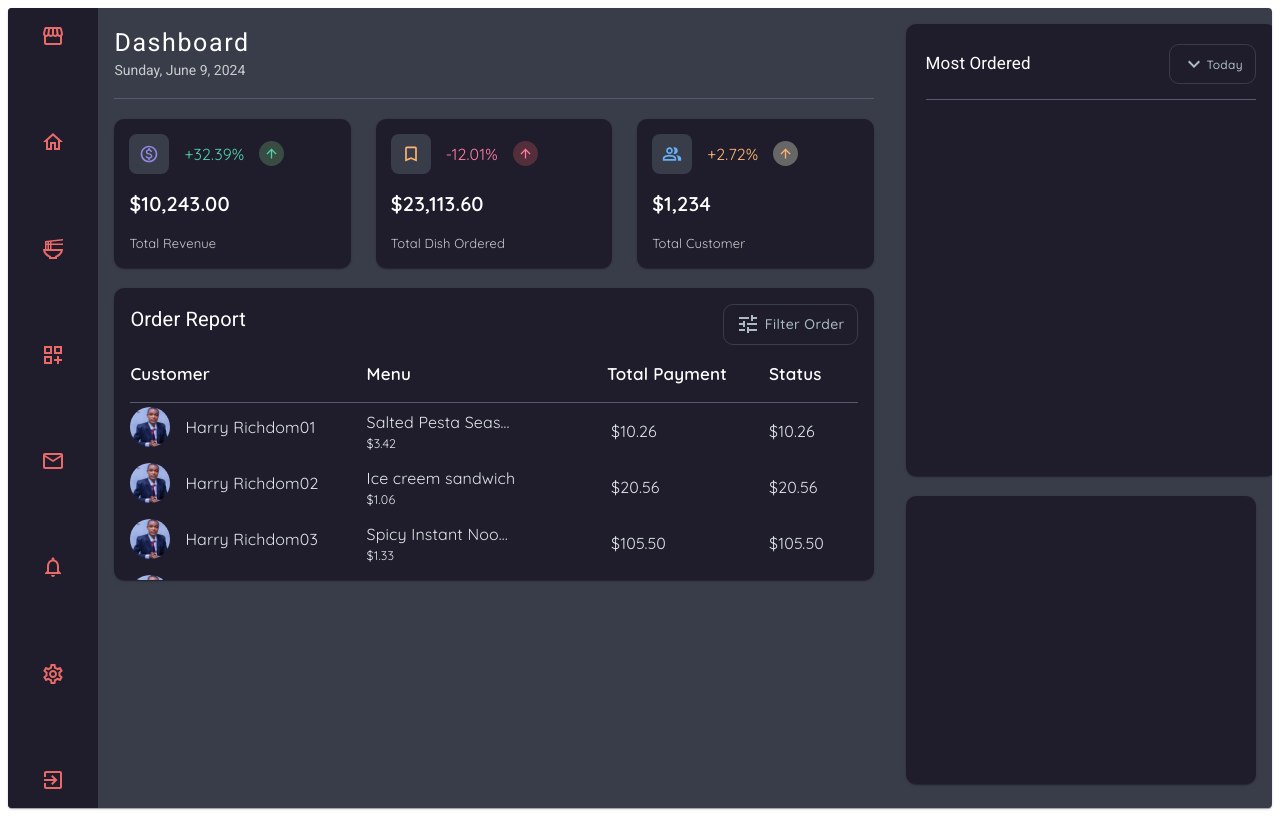
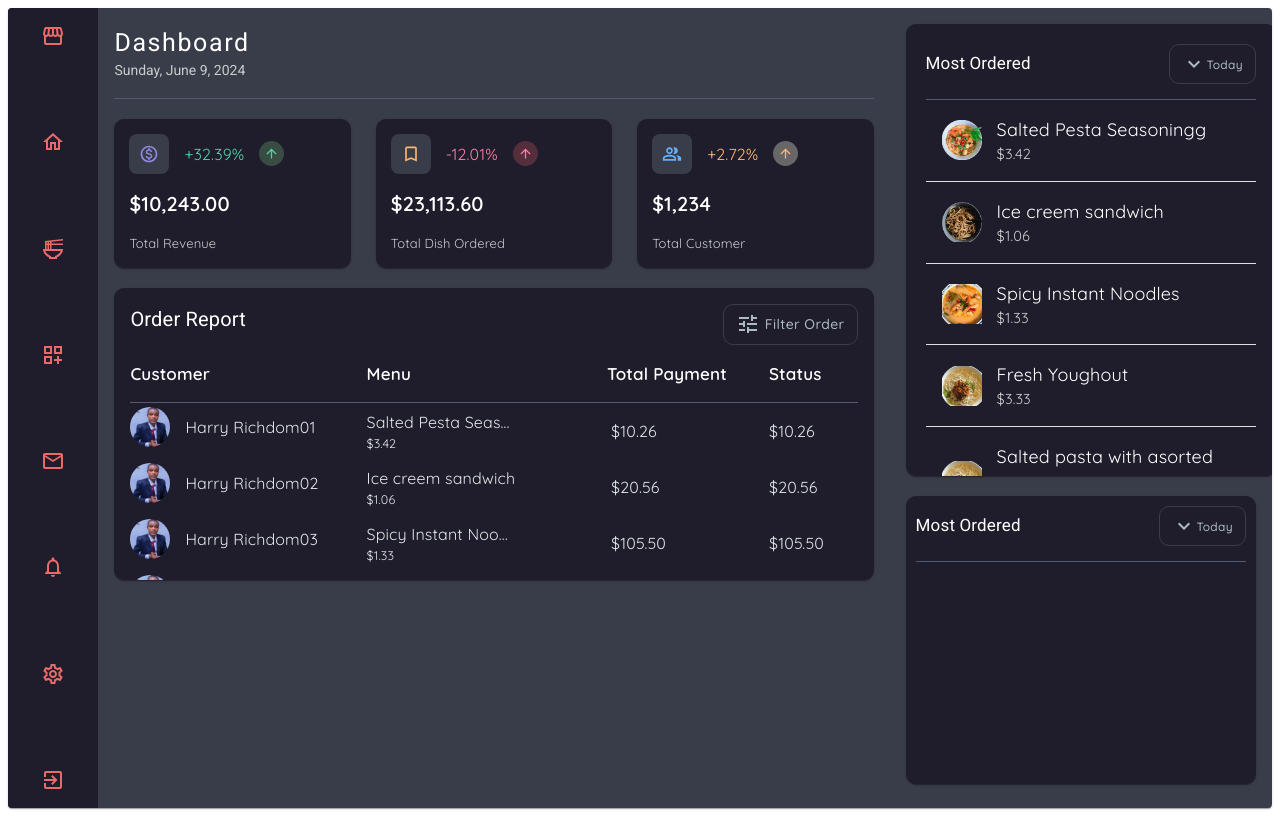
Before and after one commit to A-Richdom/FOOD-ORDERING-WEBITE, a React (Vite) app: page /dashboard in a window 1280 px wide. Built offline with nearby package versions, Linux system fonts and the light colour scheme.

Commit message:
Order Report Table Implementation

```diff
--- a/src/Components/Dashboard.jsx
+++ b/src/Components/Dashboard.jsx
@@ -1,8 +1,11 @@
-import React from 'react'
+import React, { useState } from 'react'
 import {
     Card, CardContent, Box, styled, Button, Menu, MenuItem, Fade, Typography,
     TableContainer,
     Table,
+    TableBody,
+    TableRow,
+    TableCell,
 } from '@mui/material'
 import { makeStyles } from '@mui/styles'
 import StorefrontIcon from '@mui/icons-material/Storefront';
@@ -27,7 +30,7 @@ import zIndex from '@mui/material/styles/zIndex';
 const dishes = [
     {
         customer: 'Harry Richdom01',
-        imgSrc: 'CustomerImages/customer.jpg',
+        imgSrc: 'DishImages/img1.png',
         name: 'Salted Pesta Seasoningg',
         price: '$3.42',
         unitAvailable: '20 Bowls Available',
@@ -36,7 +39,7 @@ const dishes = [
     },
     {
         customer: 'Harry Richdom02',
-        imgSrc: 'CustomerImages/customer.jpg',
+        imgSrc: 'DishImages/img2.png',
         name: 'Ice creem sandwich',
         price: '$1.06',
         unitAvailable: '10 Bowls Available',
@@ -45,7 +48,7 @@ const dishes = [
     },
     {
         customer: 'Harry Richdom03',
-        imgSrc: 'CustomerImages/customer.jpg',
+        imgSrc: 'DishImages/img3.png',
         name: 'Spicy Instant Noodles',
         price: '$1.33',
         unitAvailable: '5 Bowls Available',
@@ -54,7 +57,7 @@ const dishes = [
     },
     {
         customer: 'Harry Richdom04',
-        imgSrc: 'CustomerImages/customer.jpg',
+        imgSrc: 'DishImages/img4.png',
         name: 'Fresh Youghout',
         price: '$3.33',
         unitAvailable: '4 Bowls Available',
@@ -63,7 +66,7 @@ const dishes = [
     },
     {
         customer: 'Harry Richdom05',
-        imgSrc: 'CustomerImages/customer.jpg',
+        imgSrc: 'DishImages/img4.png',
         name: 'Salted pasta with asorted meat',
         price: '$2.33',
         unitAvailable: '15 Bowls Available',
@@ -72,7 +75,7 @@ const dishes = [
     },
     {
         customer: 'Harry Richdom06',
-        imgSrc: 'CustomerImages/customer.jpg',
+        imgSrc: 'DishImages/img5.png',
         name: 'Instant Noodles with egg',
         price: '$10.33',
         unitAvailable: '10 Bowls Available',
@@ -81,57 +84,12 @@ const dishes = [
     },
     {
         customer: 'Harry Richdom07',
-        imgSrc: 'CustomerImages/customer.jpg',
+        imgSrc: 'DishImages/img6.png',
         name: 'Salted Pasta Seasooning',
         price: '$3.42',
         unitAvailable: '20 Bowls Available',
         quantity: '120',
         totalPrice: '$490.45',
-    },
-    {
-        customer: 'Harry Richdom08',
-        imgSrc: 'CustomerImages/customer.jpg',
-        name: 'Ice cream sandwich',
-        price: '$1.06',
-        unitAvailable: '3 Bowls Available',
-        quantity: '3',
-        totalPrice: '$23.11',
-    },
-    {
-        customer: 'Harry Richdom09',
-        imgSrc: 'CustomerImages/customer.jpg',
-        name: 'Spicy Instant Noodles',
-        price: '$1.33',
-        unitAvailable: '10 Bowls Available',
-        quantity: '25',
-        totalPrice: '$24.33',
-    },
-    {
-        customer: 'Harry Richdom10',
-        imgSrc: 'CustomerImages/customer.jpg',
-        name: 'Fresh Yooughout',
-        price: '$3.33',
-        unitAvailable: '20 Bowl Available',
-        quantity: '3',
-        totalPrice: '$10.11',
-    },
-    {
-        customer: 'Harry Richdom11',
-        imgSrc: 'CustomerImages/customer.jpg',
-        name: 'Salted pasta with assorted fish',
-        price: '$2.33',
-        unitAvailable: '20 Bowl Available',
-        quantity: '10',
-        totalPrice: '$4.76',
-    },
-    {
-        customer: 'Harry Richdom12',
-        imgSrc: 'CustomerImages/customer.jpg',
-        name: 'Salted pastaa with assorted meat',
-        price: '$2.33',
-        unitAvailable: '15 Bowls Available',
-        quantity: '11',
-        totalPrice: '$22.33',
     },
 ];
 
@@ -234,15 +192,53 @@ const useStyles = makeStyles((theme) => ({
         paddingBottom: '15px',
         borderBottom: '1px solid #555a70 !important',
     },
+    dishImgOrdering: {
+        width: '40px',
+        height: '40px',
+    },
     todayBtn: {
         display: 'flex',
         alignItems: 'center',
-    }
+    },
+    tableContainer: {
+        height: '100%',
+        overflowY: 'scroll',
+        border: 'none !important',
+        // borderBottom: '1px solid #555a70',
+        '&::-webkit-scrollbar': {
+            display: 'none',
+        },
+    },
+
+    table: {
+        width: '100% !important',
+        borderCollapse: 'collapse !imporant'
+    },
+    tableBody: {
+        border: 'none !important'
+    },
+    tableBodyRow: {
+        borderCollapse: 'collapse'
+    },
+    dishImg: {
+        width: '100px !important',
+        height: '100px !important',
+        '@media (max-width: 600px)': {
+            width: '80px',
+            height: '80px'
+        },
+        '@media (max-width: 400px)': {
+            width: '60px',
+            height: '60px'
+        }
+    },
 
 }));
 
 const Dashboard = () => {
     const classes = useStyles();
+    const [expandedDishName, setExpandedDishName] = useState(null);
+
 
     return (
         <div className={classes.divContainer}>
@@ -410,7 +406,7 @@ const Dashboard = () => {
                 <CardContent className={classes.rightBar}>
                     <div className={classes.rightBarChildren}>
                         <Card sx={{ backgroundColor: '#1F1D2B', width: '100%', height: '60%', borderRadius: '10px', padding: '10px' }}>
-                            <CardContent sx={{ padding: '10px'}}>
+                            <CardContent sx={{ padding: '10px' }}>
                                 <div className={classes.mostOrderNav}>
                                     <Typography sx={{
                                         fontSize: {
@@ -456,18 +452,96 @@ const Dashboard = () => {
 
                                 </div>
 
-                                <TableContainer>
-                                    <Table>
+                                <TableContainer className={classes.tableContainer}>
+                                    <Table className={classes.table}>
+                                        <TableBody className={classes.tableBody}>
+                                            {
+                                                dishes.map((dish, index) => (
+                                                    <React.Fragment key={dish.name}>
+                                                        <TableRow className={classes.tableBodyRow}>
+                                                            <TableCell className={classes.tableBodyItemCell} sx={{ display: 'flex', gap: '15px', alignItems: 'center', }}>
+                                                                <img src={dish.imgSrc} alt={dish.name}
+                                                                    className={classes.dishImgOrdering}
+                                                                />
+                                                                <div>
+                                                                    <Typography className={expandedDishName === index ? classes.fullText : classes.truncateText}
 
+                                                                        sx={{
+                                                                            fontFamily: 'Quicksand', fontSize: '18px',
+                                                                            color: 'white'
+                                                                        }}
+
+                                                                        onClick={() => handleDishName(index)}
+                                                                    >
+                                                                        {dish.name}
+                                                                    </Typography>
+
+                                                                    <span>
+                                                                        <Typography className={classes.tableBodyPriceCell} sx={{
+                                                                            fontFamily: 'Quicksand', fontSize: '14.5px', color: '#c9cdce',
+                                                                        }}>{dish.price}
+                                                                        </Typography>
+                                                                    </span>
+                                                                </div>
+                                                            </TableCell>
+                                                        </TableRow>
+                                                    </React.Fragment>
+                                                ))};
+                                        </TableBody>
                                     </Table>
                                 </TableContainer>
 
                             </CardContent>
+                        </Card>
 
+                        <Card sx={{ backgroundColor: '#1F1D2B', width: '100%', height: '40%', borderRadius: '10px', }}>
+                            <CardContent sx={{ padding: '10px' }}>
+                            <div className={classes.mostOrderNav}>
+                                    <Typography sx={{
+                                        fontSize: {
+                                            xs: '12px',
+                                            sm: '14px',
+                                            md: '17px',
+                                            lg: '17px',
+                                            xl: '24px',
+                                        },
+                                        fontFamily: 'Roboto',
+                                        fontWeight: '400',
+                                        color: 'white',
+                                    }}>Most Ordered
+                                    </Typography>
+                                    <Button
+                                        variant="outlined"
+                                        href="#outlined-buttons"
+                                        sx={{
+                                            minWidth: 'unset',
+                                            textTransform: 'none',
+                                            fontSize: '12px',
+                                            fontFamily: 'Quicksand',
+                                            border: '1px solid #393c49 !important',
+                                            borderRadius: '10px !important',
+                                            padding: '7px 12px !important',
+                                            color: '#abbbc2 !important',
+                                            transition: 'border 0.3s ease, background-color 0.3s ease, color 0.3s ease !important',
+                                            '&:hover': {
+                                                border: '1.4px solid #abbbc2 !important',
+                                                backgroundColor: 'inherit !important',
+                                                color: 'white !important',
+                                            },
+                                            '&:focus': {
+                                                color: 'white !important',
+                                                border: '1.4px solid #abbbc2 !important',
+                                            },
+                                        }}>
+                                        <span className={classes.todayBtn}>
+                                            <ExpandMoreIcon />
+                                            Today
+                                        </span>
+                                    </Button>
 
-
+                                </div>
+                            </CardContent>
                         </Card>
-                        <Card sx={{ backgroundColor: '#1F1D2B', width: '100%', height: '40%', borderRadius: '10px', }}></Card>
                     </div>
                 </CardContent>
             </Card>
```
